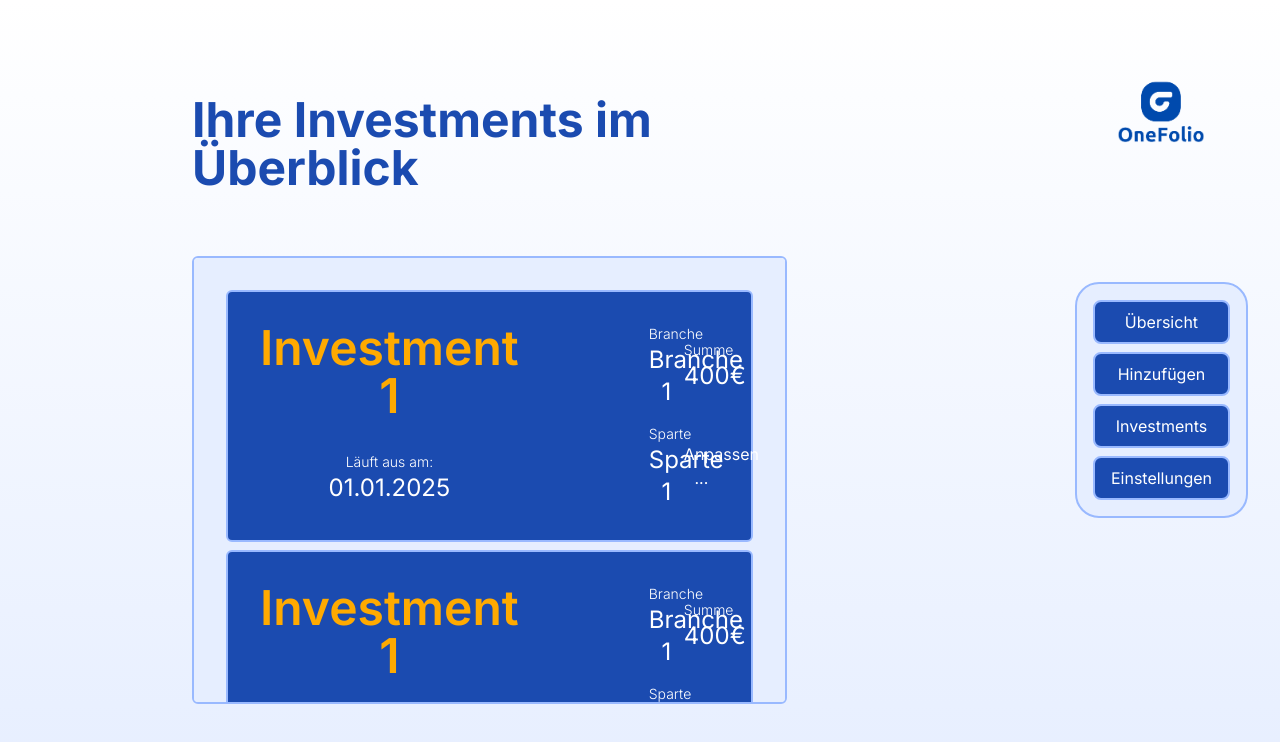
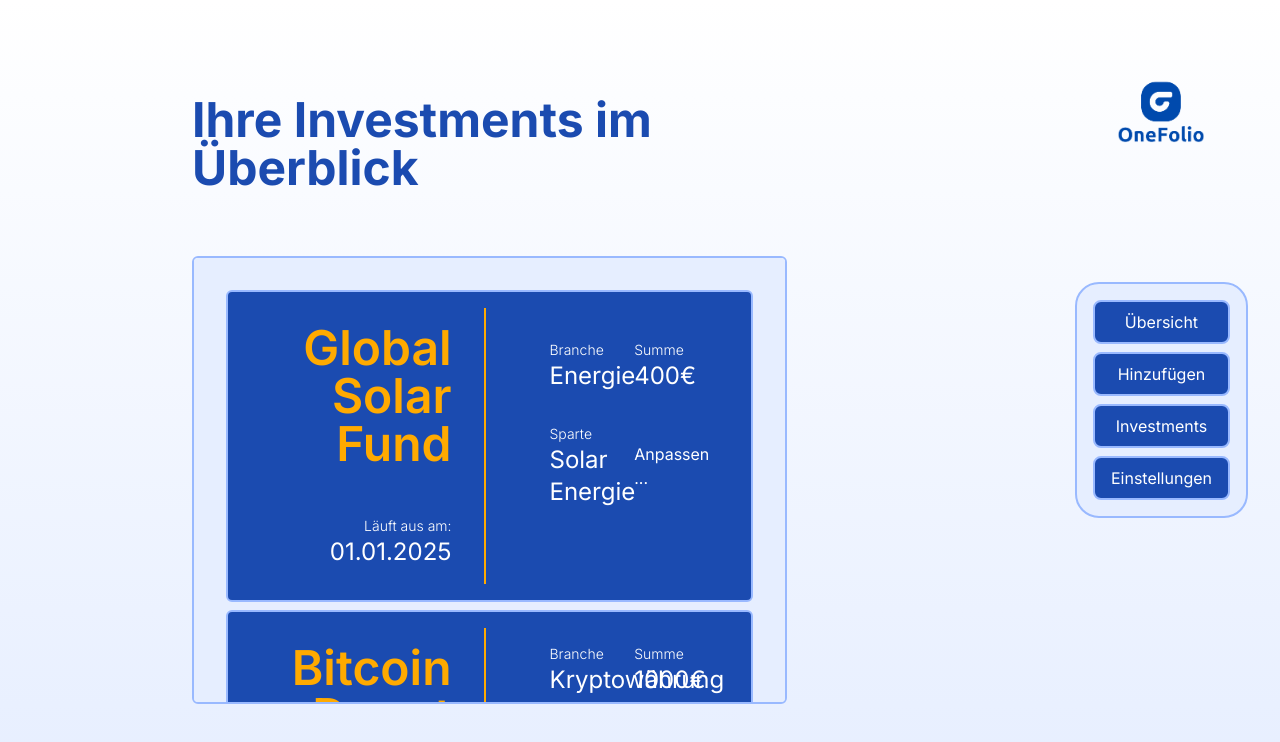
Before and after one commit to luca-engels-eprocessing/OneFolio, a Next.js app: page /overview in a window 1280 px wide. Shown: the top 742 px of the page. Built offline with nearby package versions, Linux system fonts and the light colour scheme.

Commit message:
Dynamically change Investments Added expand on click Changed Layout of Investments view

```diff
--- a/app/overview/page.tsx
+++ b/app/overview/page.tsx
@@ -1,9 +1,65 @@
+"use server"
 import InvestmentCard from '@/components/InvestmentCard'
 import React from 'react'
 
 type Props = {}
 
-const View = (props: Props) => {
+const data = {
+  investments: [
+    {
+      date: '01.01.2025',
+      title: 'Global Solar Fund',
+      details: {
+        Branche: 'Energie',
+        Summe: '400€',
+        Sparte: 'Solar Energie',
+        Laufzeit: '5 Jahre',
+        Risikoklasse: '1',
+        Rendite: '5%'
+      },
+    },
+    {
+      date: '01.01.2025',
+      title: 'Bitcoin Depot',
+      details: {
+        Branche: 'Kryptowährung',
+        Summe: '1000€',
+        Sparte: 'Bitcoin',
+        Typ: 'Aktienfonds',
+        Wiederholung: 'Monatlich',
+        Zum: '5ten des Monats',
+        Betrag: '50€'
+      },
+    },
+    {
+      date: '01.01.2026',
+      title: 'Real Estate Investment Trust',
+      details: {
+        Branche: 'Immobilien',
+        Summe: '2000€',
+        Sparte: 'Immobilienfonds',
+        Laufzeit: '10 Jahre',
+        Risikoklasse: '2',
+        Rendite: '7%'
+      },
+    },
+    {
+      date: '01.01.2026',
+      title: 'Tech Startups',
+      details: {
+        Branche: 'Technologie',
+        Summe: '1500€',
+        Sparte: 'Startups',
+        Typ: 'Aktienfonds',
+        Wiederholung: 'Quartalsweise',
+        Zum: '1ten des Monats',
+        Betrag: '100€'
+      },
+    }
+  ],
+}
+
+const View = async (props: Props) => {
   return (
     <main className="flex h-screen w-screen flex-col gap-16 py-24 pl-48 ">
         <h1 className={"h1"}>Ihre Investments im Überblick</h1>
@@ -17,14 +73,9 @@ const View = (props: Props) => {
           //TODO add functionality to the Anpassen button
         */}
       <div className={"flex gap-2 border-def bg-sec p-8 flex-col scroll-light dark:scroll-dark rounded-md overflow-y-scroll"}>
-        <InvestmentCard date='01.01.2025' title='Investment 1' key1='Branche' value1='Branche 1' key2='Summe' value2='400€' key3='Sparte' value3='Sparte 1'/>
-        <InvestmentCard date='01.01.2025' title='Investment 1' key1='Branche' value1='Branche 1' key2='Summe' value2='400€' key3='Sparte' value3='Sparte 1'/>
-        <InvestmentCard date='01.01.2025' title='Investment 1' key1='Branche' value1='Branche 1' key2='Summe' value2='400€' key3='Sparte' value3='Sparte 1'/>
-        <InvestmentCard date='01.01.2025' title='Investment 1' key1='Branche' value1='Branche 1' key2='Summe' value2='400€' key3='Sparte' value3='Sparte 1'/>
-        <InvestmentCard date='01.01.2025' title='Investment 1' key1='Branche' value1='Branche 1' key2='Summe' value2='400€' key3='Sparte' value3='Sparte 1'/>
-        <InvestmentCard date='01.01.2025' title='Investment 1' key1='Branche' value1='Branche 1' key2='Summe' value2='400€' key3='Sparte' value3='Sparte 1'/>
-        <InvestmentCard date='01.01.2025' title='Investment 1' key1='Branche' value1='Branche 1' key2='Summe' value2='400€' key3='Sparte' value3='Sparte 1'/>
-        <InvestmentCard date='01.01.2025' title='Investment 1' key1='Branche' value1='Branche 1' key2='Summe' value2='400€' key3='Sparte' value3='Sparte 1'/>
+        {data.investments.map((investment, index) => (
+          <InvestmentCard key={index} {...investment} />
+        ))}
       </div>
         </main>
   )
--- a/components/InvestmentCard.tsx
+++ b/components/InvestmentCard.tsx
@@ -1,17 +1,16 @@
 "use client"
 import React, { useRef } from 'react'
 
+type Detail = {
+    [key: string]: string;
+}[];
+
 
 type Props = {
-    title: string;
-    date: string;
-    key1: string;
-    value1: string;
-    key2: string;
-    value2: string;
-    key3: string;
-    value3: string;
-    className?: string;
+    title: string,
+    date: string,
+    details: {}
+
 }
 
 const InvestmentCard = (props: Props) => {
@@ -21,49 +20,58 @@ const gridRef = useRef<HTMLDivElement>(null);
 //TODO expand button height to h-96 if button is pressed
 
 const onClickExpand = () => {
-    if(expandRef.current){
-        expandRef.current.classList.toggle('h-96')
-    }
     if(gridRef.current){
-        if(gridRef.current.classList.toggle("grid-rows-5")){
-            gridRef.current.classList.remove("grid-rows-2");
+        if(gridRef.current.classList.toggle("expanded")){
+            console.log("1")
+            gridRef.current.querySelectorAll(':nth-child(n+4):not(:last-child)').forEach((node) => {
+                node.classList.remove('hidden');
+            });
         }
         else{
-            gridRef.current.classList.add("grid-rows-2");
+            console.log("2")
+            gridRef.current.querySelectorAll(':nth-child(n+4):not(:last-child)').forEach((node) => {
+                node.classList.add('hidden');
+            });
         }
 
     }
 }
 
-  return (
-    <button className={"btn-nav rounded-md flex flex-row gap-8 group parent"} onClick={onClickExpand}>
-        <div className={"flex flex-col justify-between w-1/2 m-8 "+props.className} ref={expandRef}>
-            <h1 className={"text-accentLight dark:text-accentDark text-5xl font-semibold pb-8 group-hover:text-accentTextLight dark:group-hover:text-accentTextDark"}>{props.title}</h1>
-            <div>
+return (
+    <div className={"btn-nav rounded-md flex flex-row gap-8 px-4 group h-full"}>
+        <button onClick={onClickExpand} className={"flex flex-col justify-between w-1/2 items-end text-right h-full gap-4"}>
+            <h1 className={"pt-8 text-accentLight dark:text-accentDark text-5xl font-semibold pb-8 group-hover:text-accentTextLight group-focus:text-accentTextLight dark:group-hover:text-accentTextDark dark:group:focus:text-accentTextDark"}>
+                {props.title}
+            </h1>
+            <div className='pb-8'>
                 <p className={"text-sm font-light"}>Läuft aus am:</p>
                 <p className={"text-2xl font-normal"}>{props.date}</p>
             </div>
+        </button>
+        <div className='py-4 h-full'>
+            <div
+                className={"border-r-2 h-full border-accentLight dark:border-accentDark group-hover:border-accentBorderLight group-focus:border-accentBorderLight dark:group-hover:border-accentBorderDark dark:group-focus:border-accentBorderDark"}
+            />
         </div>
-        <div
-          className={"border-r-2 border-accentLight dark:border-accentDark my-4"}
-        />
-        <div className={"grid grid-row2 gap-y-4 grid-cols-2 w-1/2 m-8 items-center"} ref={gridRef}>
-            <div className='row-start-1 col-start-1'>
-                <p className={"text-sm font-light"}>{props.key1}</p>
-                <p className={"text-2xl font-normal"}>{props.value1}</p>
+        <div className='p-8 h-full w-1/2'>
+            <div className={"grid grid-cols-2 gap-4  items-center text-start grid-rows-2 w-full"} ref={gridRef}>
+                {Object.entries(props.details).slice(0, 3).map(([key, value], index) => (
+                    <div key={index} className={index >= 3 ? 'hidden' : ''}>
+                        <p className={"text-sm font-light"}>{key}</p>
+                        <p className={"text-2xl font-normal"}>{value as string}</p>
+                    </div>
+                ))}
+                {Object.entries(props.details).slice(3).map(([key, value], index) => (
+                    <div key={index + 3} className='hidden'>
+                        <p className={"text-sm font-light"}>{key}</p>
+                        <p className={"text-2xl font-normal"}>{value as string}</p>
+                    </div>
+                ))}
+                <a onClick={onClickExpand} className='cursor-pointer'>Anpassen ...</a>
             </div>
-            <div className={'row-start-1 col-start-2'} >
-                <p className={"text-sm font-light"}>{props.key2}</p>
-                <p className={"text-2xl font-normal"}>{props.value2}</p>
-            </div>
-            <div className={"row-start-2 col-start-1"}>
-                <p className={"text-sm font-light"}>{props.key3}</p>
-                <p className={"text-2xl font-normal"}>{props.value3}</p>
-            </div>
-            <p className='row-start-2 col-start-2'>Anpassen ...</p>
         </div>
-    </button>
-  )
+    </div>
+)
 }
 
 export default InvestmentCard
```
